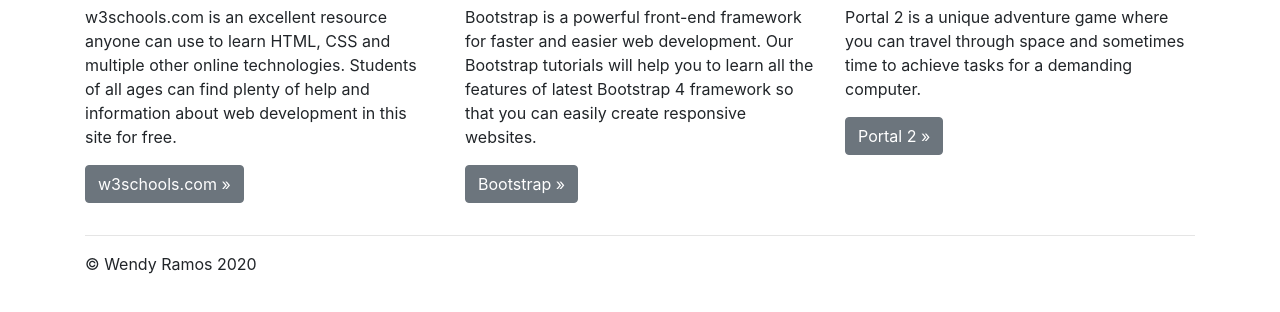
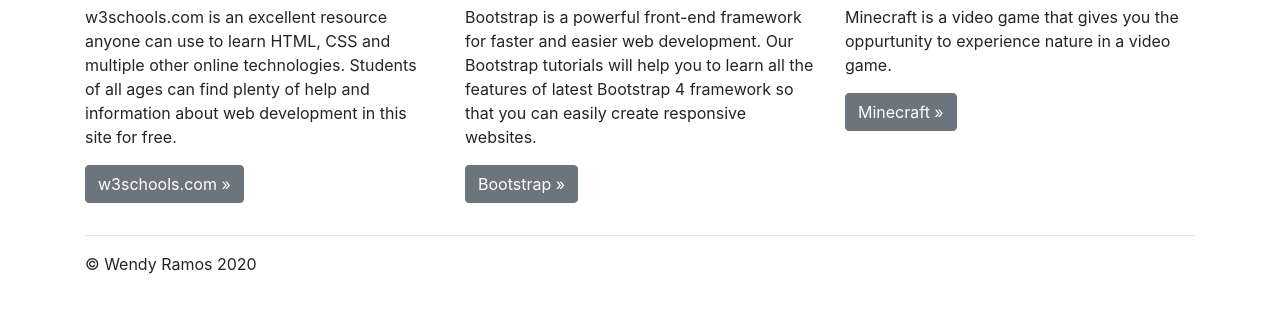
Before and after one commit to wendyramos12/wendyramos12.github.i, a plain HTML site: page week5/index.html in a window 1280 px wide. Shown: the part 424-736 px from the top of the page. Drawn offline with nearby package versions, Linux system fonts and the light colour scheme; files whose address does not match are found by name.

Commit message:
Update index.html

```diff
--- a/week5/index.html
+++ b/week5/index.html
@@ -42,8 +42,8 @@
       </div>
       <div class="col-md-4">
         <h2>Portal 2</h2>
-        <p>Portal 2 is a unique adventure game where you can travel through space and sometimes time to achieve tasks for a demanding computer.</p>
-        <p><a class="btn btn-secondary" href="https://store.steampowered.com/app/620/Portal_2/" role="button">Portal 2 &raquo;</a></p>
+        <p>Minecraft is a video game that gives you the oppurtunity to experience nature in a video game.</p>
+        <p><a class="btn btn-secondary" href="https://www.minecraft.net/en-us/" role="button">Minecraft &raquo;</a></p>
       </div>
     </div>
 
```
